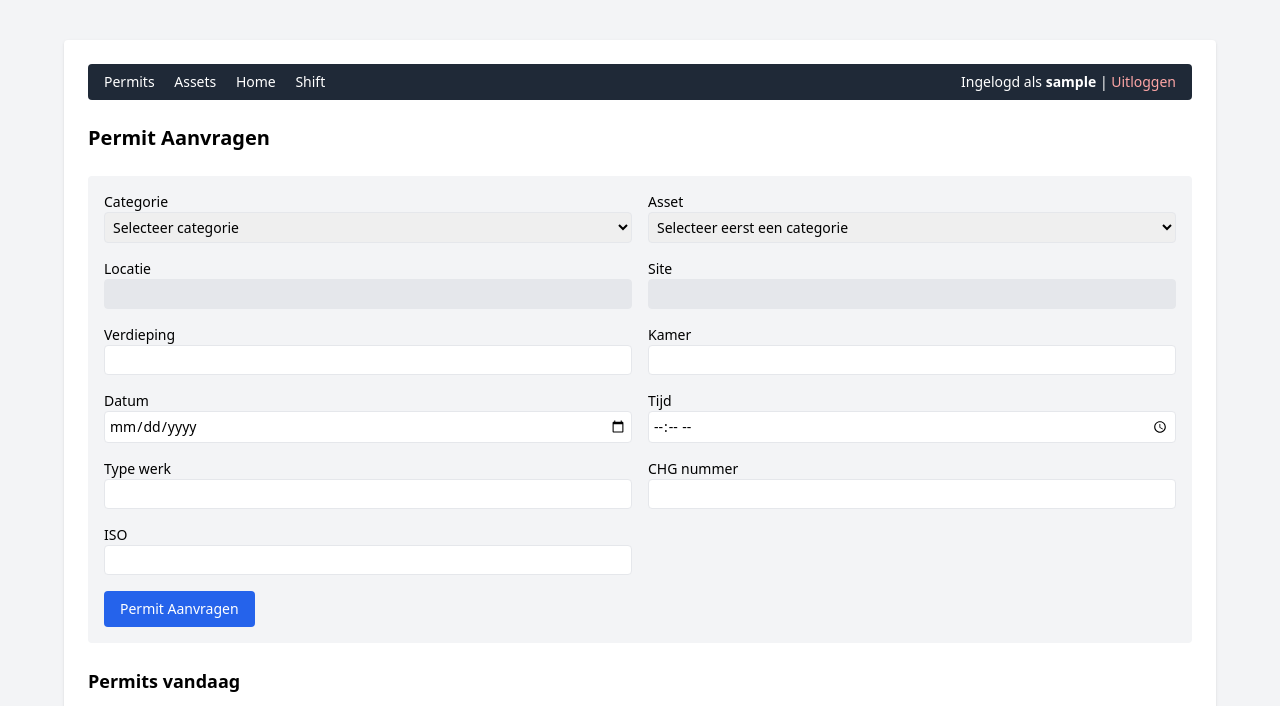
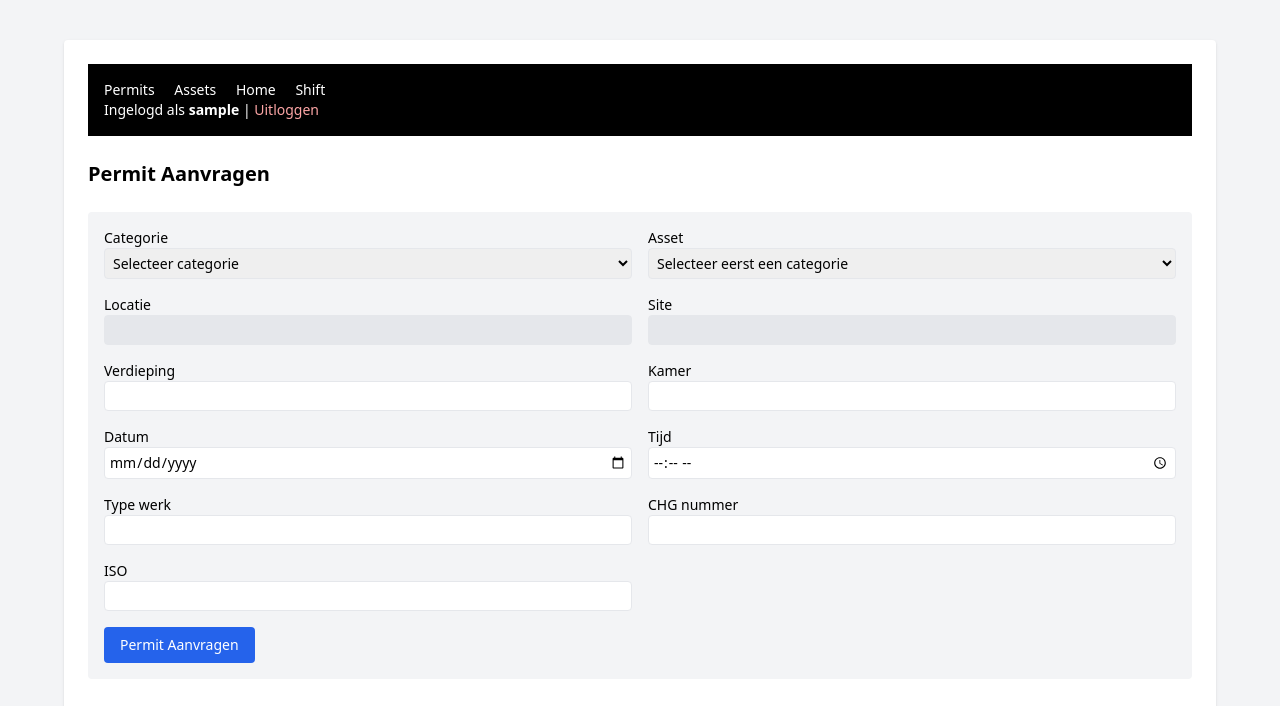
Before and after one commit to MaikelGevdLeeuw/Mslim, a Flask app: page / in a window 1280 px wide. Shown: the top 706 px of the page. Run offline with Flask 3, Linux system fonts and the light colour scheme; the visitor is signed in with stand-in values (Sample User, id 1); some libraries are stand-ins or nearby versions.

Commit message:
Update index.html

```diff
--- a/templates/index.html
+++ b/templates/index.html
@@ -9,7 +9,7 @@
   <div class="max-w-6xl mx-auto bg-white p-6 rounded shadow space-y-6">
 
     <!-- Navigatie -->
-    <div class="bg-gray-800 text-white px-4 py-2 flex justify-between items-center rounded mb-6">
+    <div style="background: black; color: white; padding: 1rem; margin-bottom: 1rem;">
       <div class="space-x-4">
         <a href="/" class="hover:underline">Permits</a>
         <a href="/assets" class="hover:underline">Assets</a>
```
